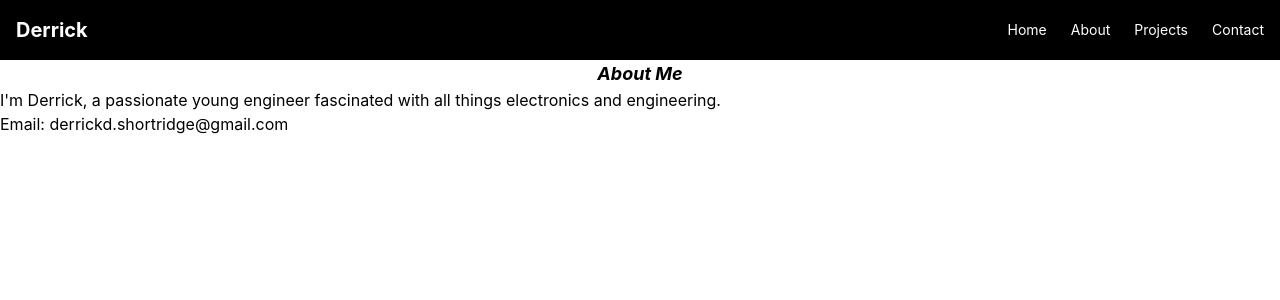
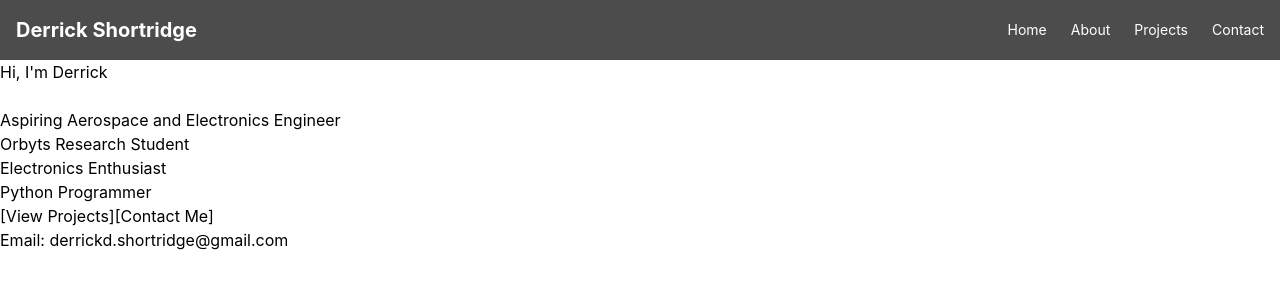
Before and after one commit to derrick-shortridge/engineering-portfolio, a React (Vite) app: page / in a window 1280 px wide. Shown: the top 300 px of the page. Built offline with nearby package versions, Linux system fonts and the light colour scheme.

Commit message:
mapping Navbar and Hero

```diff
--- a/src/App.jsx
+++ b/src/App.jsx
@@ -1,12 +1,12 @@
 import About from './components/About'
 import Navbar from './components/Navbar'
 import Footer from './components/Footer'
-
+import Hero from './components/Hero'
 function App() {
     return(
     <>
         < Navbar />
-        < About />
+        < Hero />
         < Footer />
     </>
     )
--- a/src/components/Hero.jsx
+++ b/src/components/Hero.jsx
@@ -0,0 +1,22 @@
+function Hero() {
+    const skills = [
+        "Orbyts Research Student",
+        "Electronics Enthusiast",
+        "Python Programmer"
+    ]
+    return(
+        <section className="">
+        <h2 className = "">Hi, I'm Derrick</h2><br />
+        <p>Aspiring Aerospace and Electronics Engineer</p>
+        <ul>
+            {skills.map((skill) => (
+                <li key={skill}>{skill}</li>
+            ))}
+        </ul>
+        <button>[View Projects]</button>
+        <button>[Contact Me]</button>
+        </section>
+    )
+}
+
+export default Hero
--- a/src/components/Navbar.jsx
+++ b/src/components/Navbar.jsx
@@ -1,17 +1,23 @@
+import { link } from "framer-motion/client";
 
 
 function Navbar() {
+    const links = [
+        "Home",
+        "About",
+        "Projects",
+        "Contact"
+    ];
     return(
-        <nav className =" bg-black flex justify-between items-center p-4 sticky top-0 backdrop-blur-2xl">
-            <div className="font-bold text-xl text-white">Derrick</div>
-            <div className="flex gap-6 text-sm">
-                <a href="#" className="text-white hover:text-blue-400">Home</a>
-                <a href="#" className="text-white hover:text-blue-400">About</a>
-                <a href="#" className="text-white hover:text-blue-400">Projects</a>
-                <a href="#" className="text-white hover:text-blue-400">Contact</a>
-            </div>
+        <nav className =" bg-black/70 flex justify-between items-center p-4 sticky top-0 backdrop-blur-2xl">
+            <div className="font-bold text-xl text-white">Derrick Shortridge</div>
+            <ul className="flex gap-6 text-sm">
+                {links.map((link) => (
+                    <li key={link}><a href="#" className="text-white hover:text-blue-400">{link}</a></li>
+                ))}
+            </ul>
         </nav>
-    )
+    );
 
 
 }
```
